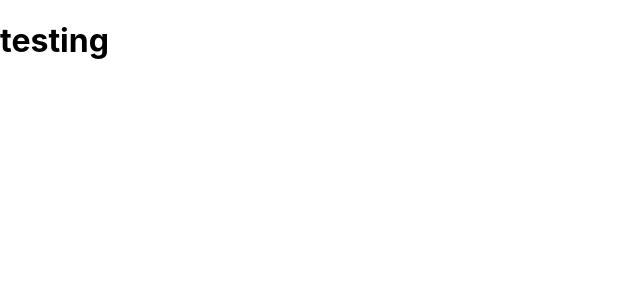
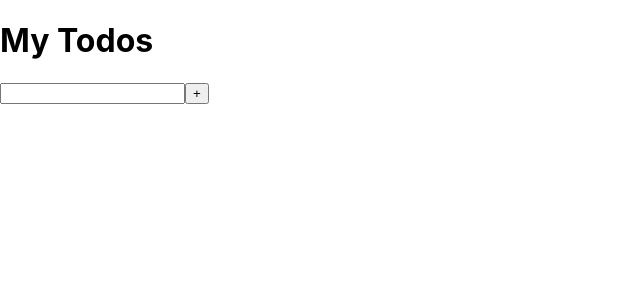
Before and after one commit to ellaellac/my-todos-challenge, a React (Create React App) app: page / in a window 1280 px wide. Shown: the top 300 px of the page, without its empty margins (0-640 px from the left). Built offline with nearby package versions, Linux system fonts and the light colour scheme.

Commit message:
add todo to list

```diff
--- a/src/App.jsx
+++ b/src/App.jsx
@@ -1,9 +1,17 @@
+import { useState } from "react";
 import "./App.scss";
+import "./components/Input/Input";
+import Input from "./components/Input/Input";
+import List from "./components/List/List";
 
 const App = () => {
+  const [userInput, setUserInput] = useState();
+
   return (
     <div className="App">
-      <h1>testing</h1>
+      <h1>My Todos</h1>
+      <Input setUserInput={setUserInput} />
+      {userInput && <List userInput={userInput} />}
     </div>
   );
 };
--- /dev/null
+++ b/src/components/Button/Button.jsx
@@ -0,0 +1,5 @@
+import "./Button.scss";
+
+const Button = () => {};
+
+export default Button;
--- /dev/null
+++ b/src/components/Input/Input.jsx
@@ -0,0 +1,24 @@
+import { useState } from "react";
+import "./Input.scss";
+
+const Input = ({ setUserInput }) => {
+  const [todo, setTodo] = useState("");
+
+  const handleInput = (event) => {
+    const getInput = event.target.value;
+    setTodo(getInput);
+  };
+
+  const addInput = () => {
+    setUserInput(todo);
+  };
+
+  return (
+    <>
+      <label htmlFor="User-Input"></label>
+      <input onInput={handleInput} type="text" />
+      <button onClick={addInput}> + </button>
+    </>
+  );
+};
+export default Input;
--- /dev/null
+++ b/src/components/List/List.jsx
@@ -0,0 +1,7 @@
+import "./List.scss";
+
+const List = ({ userInput }) => {
+  return <p>{userInput}</p>;
+};
+
+export default List;
```
Also changed, not shown: src/components/Button/Button.scss (added), src/components/Input/Input.scss (added), src/components/List/List.scss (added).
